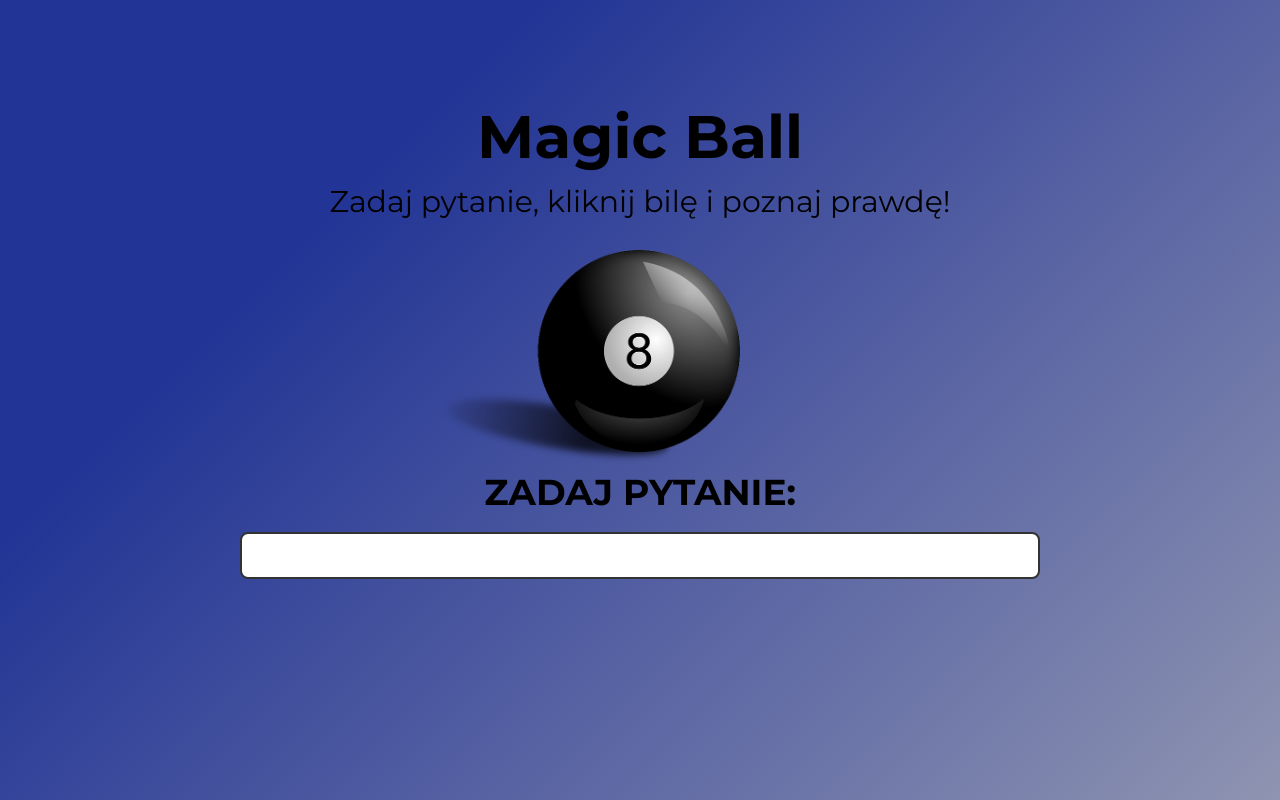
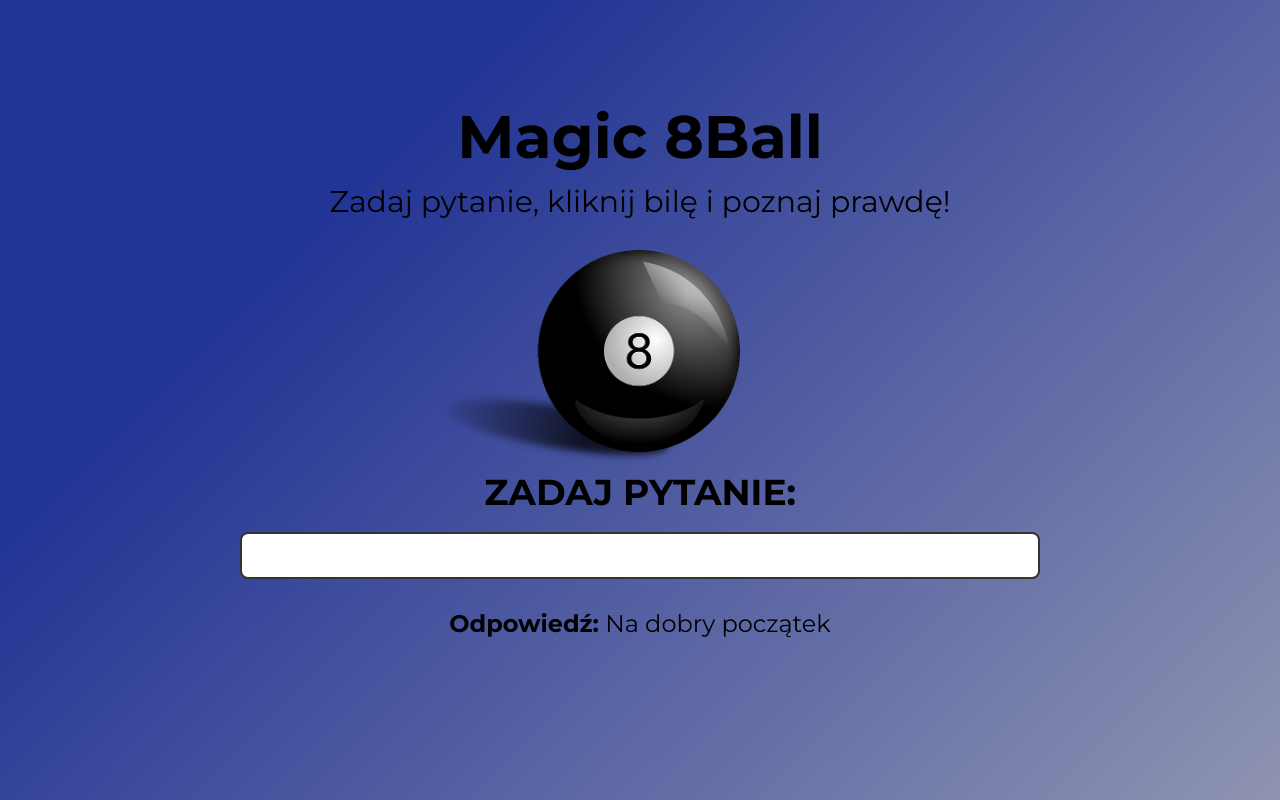
Before and after one commit to tenpiotrekkonieczny/magic8ball, a website: page index.html in a window 1280 px wide. Both pictures are taken after a click on the picture 590 px from the left and 357 px from the top of the page. Drawn offline with Linux system fonts and the light colour scheme.

Commit message:
fetching elements from the page, creating an array with answers, and creating a function that selects answers randomly

```diff
--- a/index.html
+++ b/index.html
@@ -14,7 +14,7 @@
 	<body>
 		<div class="wrapper">
 			<div class="info">
-				<h1>Magic Ball</h1>
+				<h1>Magic 8Ball</h1>
 				<p>Zadaj pytanie, kliknij bilę i poznaj prawdę!</p>
 			</div>
 			<div class="ball-img">
@@ -31,6 +31,7 @@
 			</div>
 		</div>
 
+
 		<script src="./main.js"></script>
 	</body>
 </html>
--- a/main.js
+++ b/main.js
@@ -0,0 +1,36 @@
+const ball = document.querySelector('img')
+const input = document.querySelector('input')
+const answer = document.querySelector('.answer')
+const error = document.querySelector('.error')
+
+const generateAnswer = () => {
+
+    const number = Math.floor(Math.random() * 20)
+    answer.innerHTML = `<span>Odpowiedź:</span> ${answersArr[number]}`
+
+}
+
+ball.addEventListener('click', generateAnswer)
+
+const answersArr = [
+	'Spróbuj później',
+	'Spróbuj ponownie',
+	'Brak opinii',
+	'To twoje przeznaczenie',
+	'Kości zostały rzucone',
+	'Jedna szansa z dwóch',
+	'Zadaj pytanie ponownie',
+	'Moim zdaniem tak',
+	'Na pewno',
+	'Tak, absolutnie',
+	'Możesz na to liczyć',
+	'Możesz na to liczyć',
+	'Bardzo prawdopodobne',
+	'Tak',
+	'Na dobry początek',
+	'To nie jest',
+	'Mało prawdopodobne',
+	'Nie śnij...',
+	'Nie licz...',
+	'Niemożliwy '
+]
```
